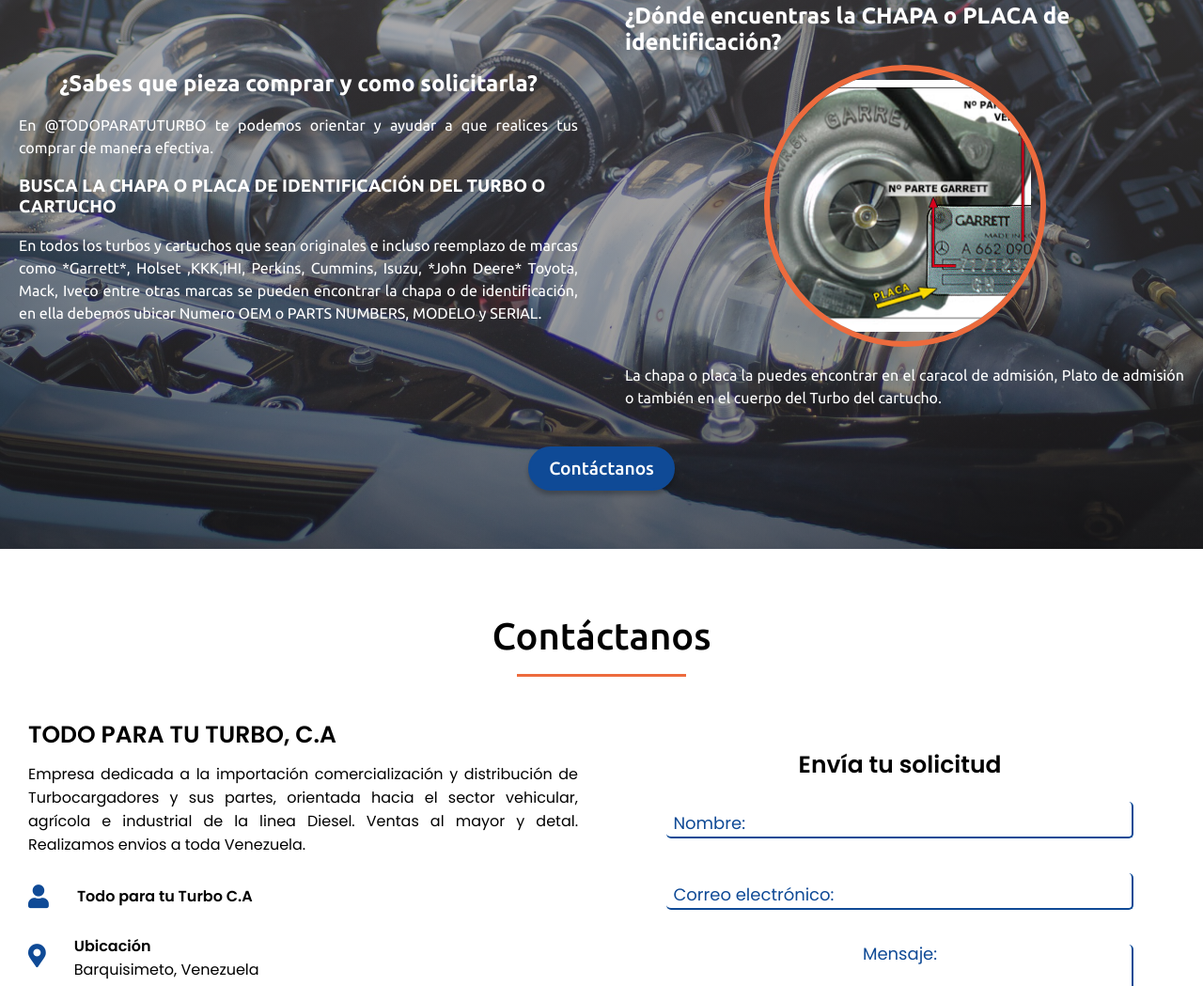
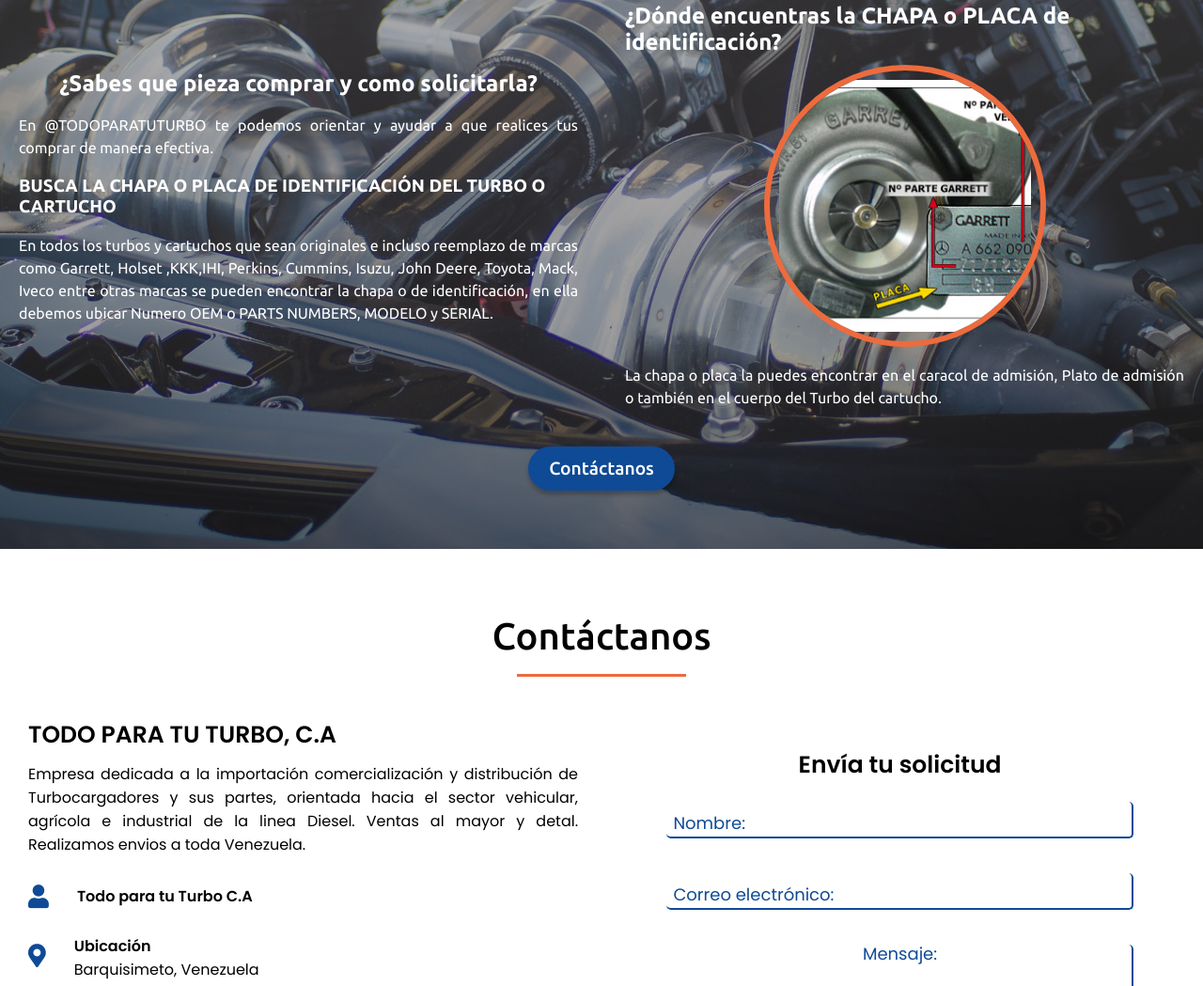
Before and after one commit to gerardojao/tptuturbo, a website: page index.html in a window 1280 px wide. Shown: the part 3379-4428 px from the top of the page at 94% size. Drawn offline with nearby package versions, Linux system fonts and the light colour scheme.

Commit message:
change by paragraph HOw to buyy

```diff
--- a/index.html
+++ b/index.html
@@ -222,7 +222,7 @@
                 <div class="form__content--1">
                     <div class="title">
                         <h1>¿Sabes que pieza comprar y como solicitarla?</h1><br class="visible">
-                        <p style="line-height: 1.5">En <span>@TODOPARATUTURBO</span> te podemos orientar y ayudar a que realices tus comprar de manera efectiva.</p><br class="visible"><h3>BUSCA LA CHAPA O PLACA DE IDENTIFICACIÓN DEL TURBO O CARTUCHO</h3> <br><p style="line-height: 1.5"> En todos los turbos y cartuchos que sean originales e incluso reemplazo de marcas como *Garrett*, Holset ,KKK,IHI, Perkins, Cummins, Isuzu, *John Deere* Toyota, Mack, Iveco entre otras marcas se pueden encontrar la chapa o  de identificación, en ella debemos ubicar Numero OEM o PARTS NUMBERS, MODELO y SERIAL.</p><br class="visible">
+                        <p style="line-height: 1.5">En <span>@TODOPARATUTURBO</span> te podemos orientar y ayudar a que realices tus comprar de manera efectiva.</p><br class="visible"><h3>BUSCA LA CHAPA O PLACA DE IDENTIFICACIÓN DEL TURBO O CARTUCHO</h3> <br><p style="line-height: 1.5"> En todos los turbos y cartuchos que sean originales e incluso reemplazo de marcas como Garrett, Holset ,KKK,IHI, Perkins, Cummins, Isuzu, John Deere, Toyota, Mack, Iveco entre otras marcas se pueden encontrar la chapa o  de identificación, en ella debemos ubicar Numero OEM o PARTS NUMBERS, MODELO y SERIAL.</p><br class="visible">
 
                     </div>
                     </div>
```
